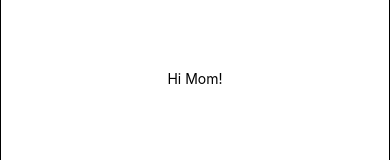
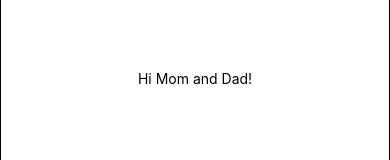
Before and after one commit to jgaba-cpe/yosbrix-app, a React Native app: screen / in a window 390 px wide. Shown: the part 344-504 px from the top of the page. Built offline with nearby package versions, Linux system fonts and the light colour scheme.

Commit message:
second commit

```diff
--- a/App.js
+++ b/App.js
@@ -4,7 +4,7 @@ import { StyleSheet, Text, View } from "react-native";
 export default function App() {
   return (
     <View style={styles.container}>
-      <Text>Hi Mom!</Text>
+      <Text>Hi Mom and Dad!</Text>
       <StatusBar style="auto" />
     </View>
   );
```
